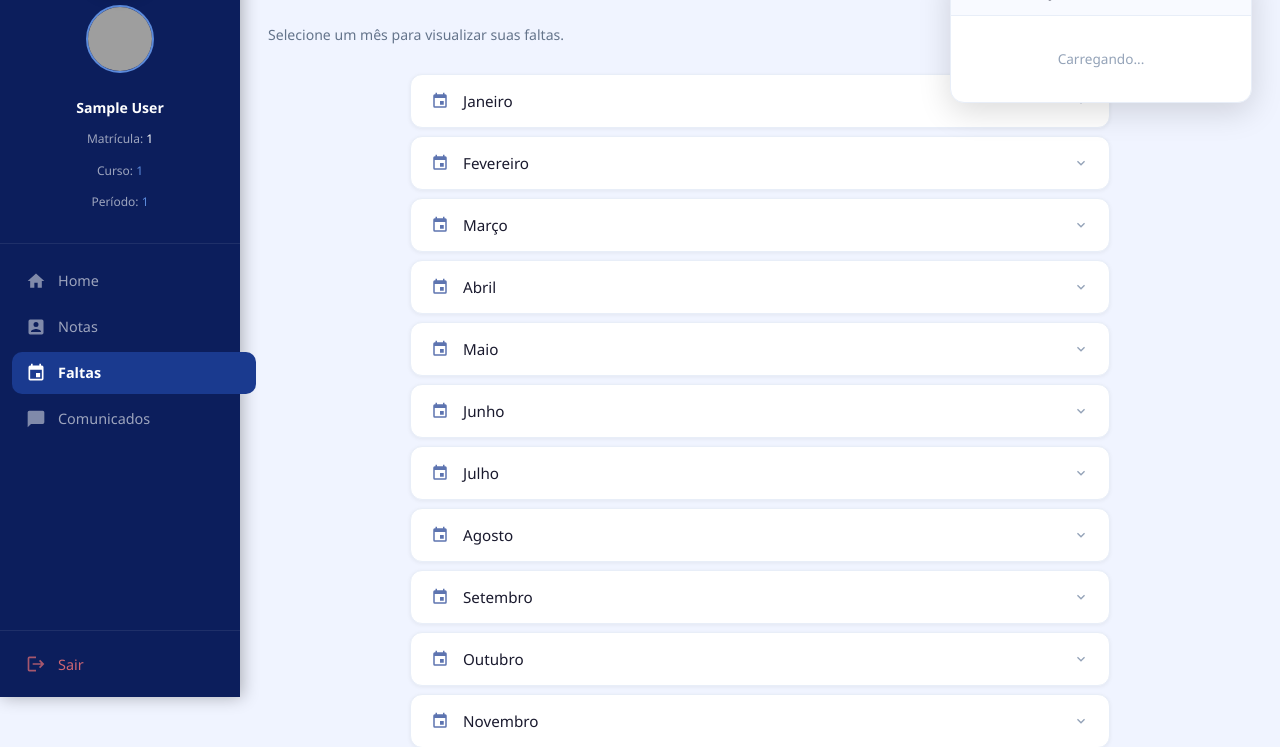
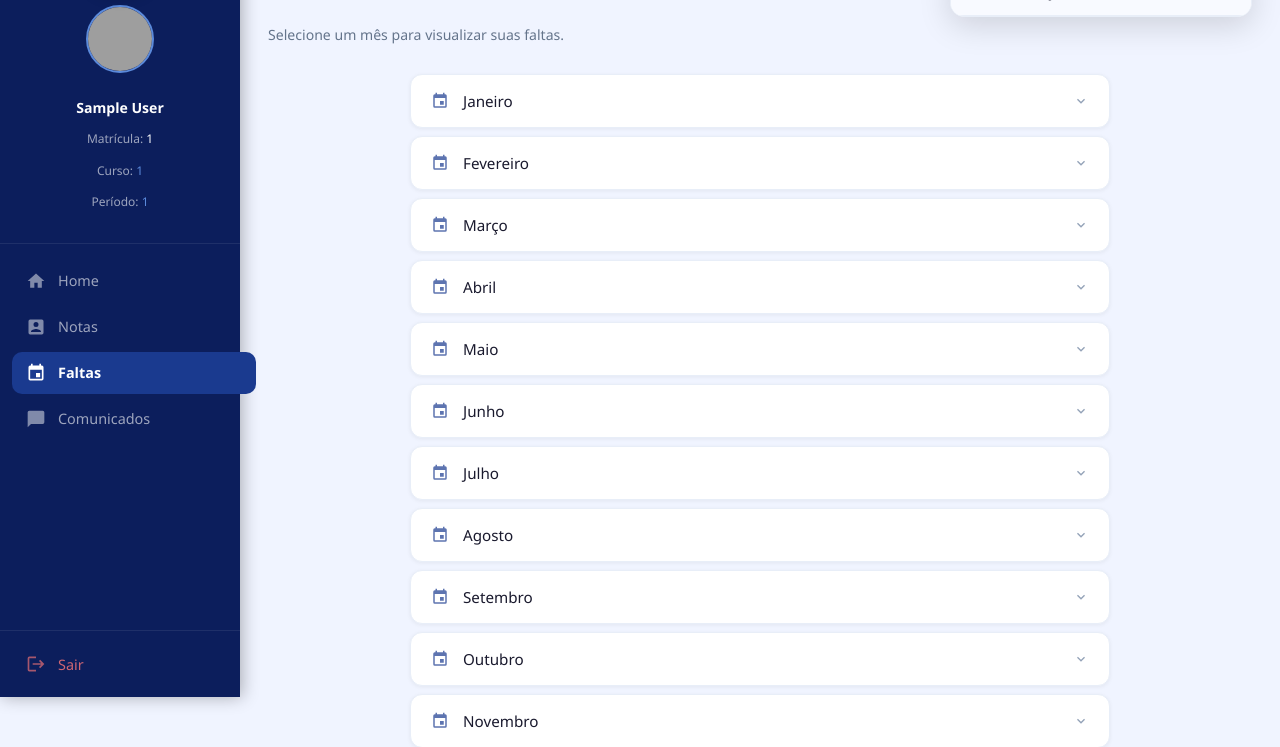
Before and after one commit to joaoguilherme09/alfa-portal, a Flask app: page /aluno/faltas in a window 1280 px wide. Shown: the part 103-850 px from the top of the page. Run offline with Flask 3, Linux system fonts and the light colour scheme; the visitor is signed in with stand-in values (Sample User, id 1); data that the repository does not hold is empty; grey boxes are pictures that could not be loaded.

Commit message:
edita sininho base aluno

```diff
--- a/templates/aluno/base_aluno.html
+++ b/templates/aluno/base_aluno.html
@@ -99,9 +99,7 @@
           </button>
           <div class="sino-dropdown oculto" id="sino-dropdown">
             <div class="sino-header">🔔 Notificações</div>
-            <div id="sino-conteudo">
-              <p class="sino-vazio">Carregando...</p>
-            </div>
+            <div id="sino-conteudo"></div>
           </div>
         </div>
       </div>
```
